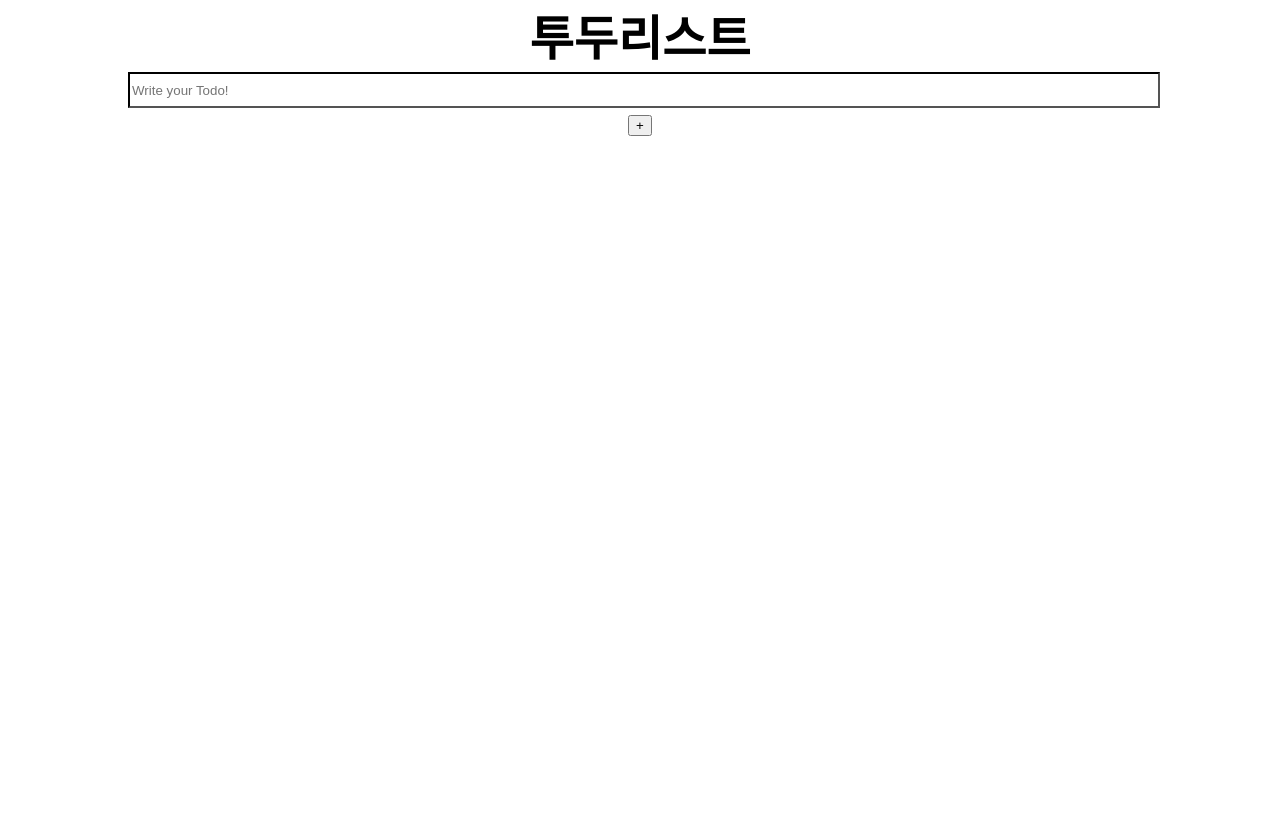
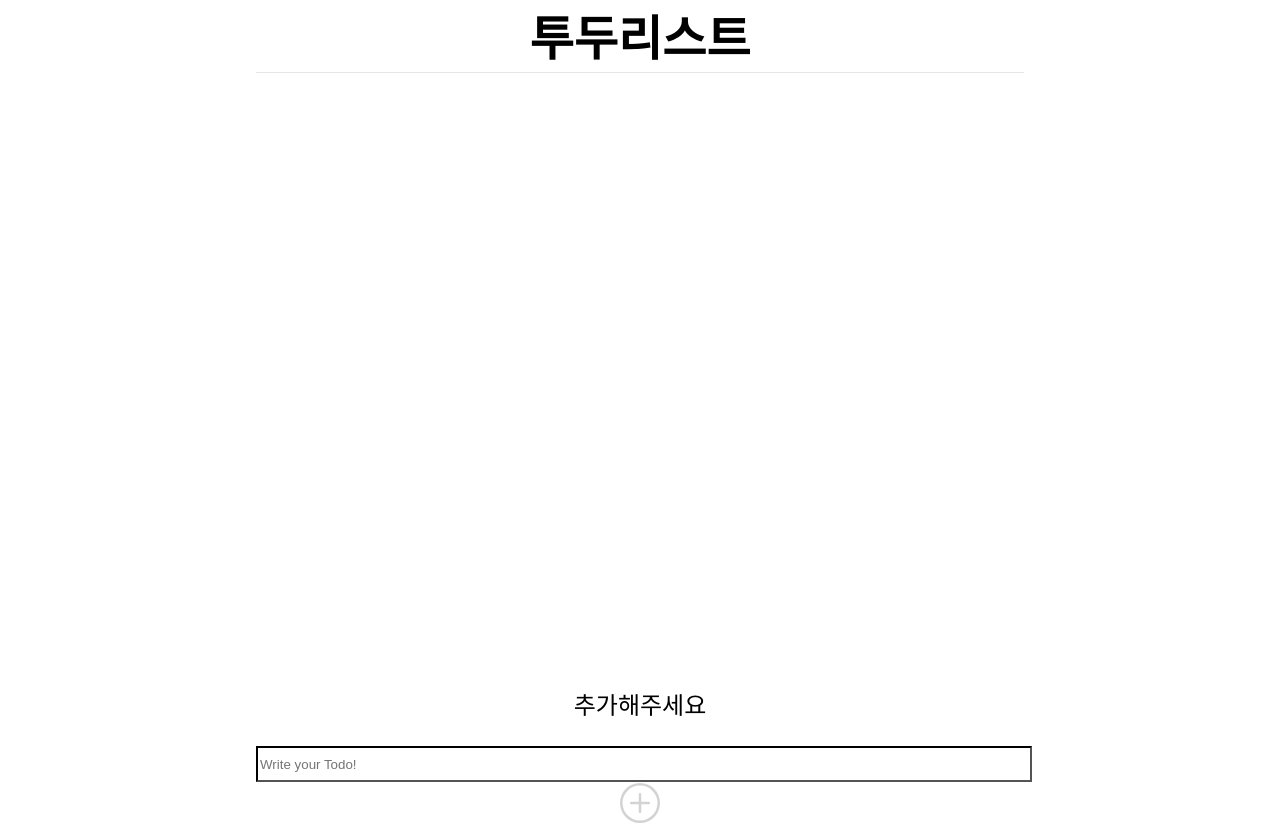
Before and after one commit to cskim9410/todo-list, a React (Create React App) app: page / in a window 1280 px wide. Before the commit the page ends 800 px from the top, so only its background shows below. Built offline with nearby package versions, Linux system fonts and the light colour scheme.

Commit message:
Style: 삭제, 추가 버튼 css변경

```diff
--- a/package.json
+++ b/package.json
@@ -9,6 +9,7 @@
     "@testing-library/user-event": "^13.5.0",
     "react": "^18.2.0",
     "react-dom": "^18.2.0",
+    "react-icons": "^4.7.1",
     "react-scripts": "5.0.1",
     "styled-components": "^5.3.6",
     "web-vitals": "^2.1.4"
--- a/public/index.html
+++ b/public/index.html
@@ -24,6 +24,10 @@
         font-family: "Do Hyeon", sans-serif;
         font-size: 24px;
       }
+      ul {
+        margin: 0;
+        padding: 0;
+      }
       li {
         list-style-type: none;
       }
--- a/src/App.js
+++ b/src/App.js
@@ -16,6 +16,6 @@ export default App;
 
 const Container = styled.div`
   margin: 0 auto;
-  width: 80vw;
+  width: 60vw;
   text-align: center;
 `;
--- a/src/components/TodoForm.js
+++ b/src/components/TodoForm.js
@@ -1,5 +1,6 @@
 import { useRef, useState } from "react";
 import styled from "styled-components";
+import { BsPlusCircle } from "react-icons/bs";
 
 const TodoForm = ({ addTodo }) => {
   const [valid, setValid] = useState(true);
@@ -26,7 +27,9 @@ const TodoForm = ({ addTodo }) => {
         ref={inputRef}
         placeholder="Write your Todo!"
       />
-      <button onClick={clickAddButton}>+</button>
+      <Button onClick={clickAddButton}>
+        <BsPlusCircle size="40" />
+      </Button>
     </div>
   );
 };
@@ -38,3 +41,13 @@ const Input = styled.input`
   height: 30px;
   border-color: ${({ valid }) => (valid ? "black" : "red")};
 `;
+
+const Button = styled.button`
+  cursor: pointer;
+  background-color: transparent;
+  border: none;
+  color: lightgrey;
+  &:hover {
+    color: #2d92eb;
+  }
+`;
--- a/src/components/TodoList.js
+++ b/src/components/TodoList.js
@@ -1,15 +1,20 @@
 import styled from "styled-components";
+import { BsTrashFill } from "react-icons/bs";
 
 const TodoList = ({ id, text, isDone, finishTodo, deleteTodo }) => {
   return (
     <Li>
+      <div>
         <CheckBox
           type="checkbox"
           onChange={() => finishTodo(id, isDone)}
           checked={isDone}
         />
         <Span isDone={isDone}>{text}</Span>
-      <button onClick={() => deleteTodo(id)}>X</button>
+      </div>
+      <Button onClick={() => deleteTodo(id)}>
+        <BsTrashFill size={24} />
+      </Button>
     </Li>
   );
 };
@@ -18,12 +23,17 @@ export default TodoList;
 
 const Li = styled.li`
   border-bottom: 1px solid lightgray;
-  width: 60%;
+  width: 100%;
   margin: 0 auto;
   display: flex;
   justify-content: space-between;
   + li {
-    margin-top: 10px;
+    margin-top: 20px;
+  }
+  &:hover {
+    button {
+      display: block;
+    }
   }
 `;
 
@@ -33,5 +43,20 @@ const Span = styled.span`
 `;
 
 const CheckBox = styled.input`
+  cursor: pointer;
   transform: scale(1.5);
+  + span {
+    margin-left: 30px;
+  }
 `;
+
+const Button = styled.button`
+  display: none;
+  cursor: pointer;
+  background-color: transparent;
+  border: none;
+  color: lightgrey;
+  &:hover {
+    color: red;
+  }
+`;
--- a/src/components/Todos.js
+++ b/src/components/Todos.js
@@ -45,8 +45,7 @@ const Todos = () => {
 
   return (
     <div>
-      <TodoForm addTodo={addTodo} />
-      <ul>
+      <Ul>
         {todos.map(({ id, text, isDone }) => {
           return (
             <TodoList
@@ -59,9 +58,17 @@ const Todos = () => {
             />
           );
         })}
-      </ul>
+      </Ul>
+      {todos.length === 0 && <p>추가해주세요</p>}
+      <TodoForm addTodo={addTodo} />
     </div>
   );
 };
 
 export default Todos;
+
+const Ul = styled.ul`
+  margin-top: 30px;
+  height: 70vh;
+  overflow-y: auto;
+`;
```
Also changed, not shown: 1 other file (tests, documents, lock files or other folders). Lines whose indentation alone changed are shown as unchanged.
